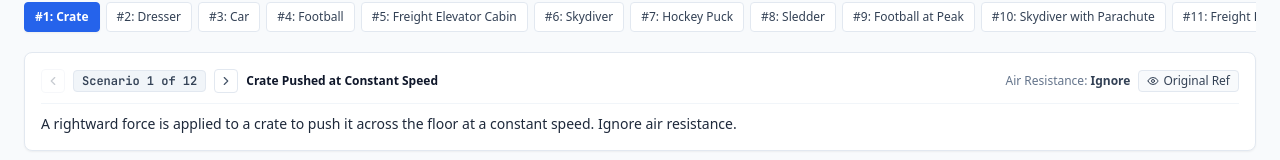
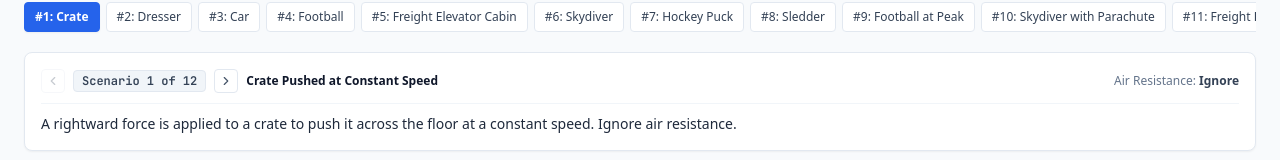
Before and after one commit to StwFate/Physics_Site, a React (Vite) app in the folder Physics_Site/: page / in a window 1280 px wide. Both pictures are taken after a click on the button "Free-Body Diagrams". Shown: the part 161-321 px from the top of the page. Built offline with nearby package versions, Linux system fonts and the light colour scheme.

Commit message:
feat(FBDModule): remove legacy 'Original Ref' button and preview modal

```diff
--- a/Physics_Site/src/components/FBDModule.jsx
+++ b/Physics_Site/src/components/FBDModule.jsx
@@ -1,5 +1,5 @@
 import React, { useState, useEffect, useRef } from 'react'
-import { CheckCircle2, XCircle, ArrowRight, RotateCcw, Eye, Plus, X, Zap, ChevronLeft, ChevronRight } from 'lucide-react'
+import { CheckCircle2, XCircle, ArrowRight, RotateCcw, Plus, X, Zap, ChevronLeft, ChevronRight } from 'lucide-react'
 import confetti from 'canvas-confetti'
 import fbdScenarios from '../data/fbdScenarios.json'
 import ForceSymbol from './ForceSymbol'
@@ -27,7 +27,6 @@ export default function FBDModule() {
   const [isSubmitted, setIsSubmitted] = useState(false)
   const [isCorrect, setIsCorrect] = useState(false)
   const [feedback, setFeedback] = useState(null)
-  const [showOriginalRef, setShowOriginalRef] = useState(false)
   const [completedScenarios, setCompletedScenarios] = useState(() => {
     try {
       const saved = localStorage.getItem('physix_fbd_completed')
@@ -48,7 +47,6 @@ export default function FBDModule() {
     setIsSubmitted(false)
     setIsCorrect(false)
     setFeedback(null)
-    setShowOriginalRef(false)
   }, [scenarioIndex])
 
   // Close popover when clicking outside
@@ -266,30 +264,12 @@ export default function FBDModule() {
             <span className="text-slate-500">
               Air Resistance: <strong className="text-slate-700">{currentScenario.airResistance}</strong>
             </span>
-            <button
-              onClick={() => setShowOriginalRef(!showOriginalRef)}
-              className="flex items-center gap-1 px-2 py-0.5 bg-slate-50 hover:bg-slate-100 border border-slate-200 rounded text-slate-700 transition-colors"
-            >
-              <Eye className="w-3 h-3" />
-              <span>{showOriginalRef ? 'Hide Ref' : 'Original Ref'}</span>
-            </button>
           </div>
         </div>
 
         <p className="text-slate-800 text-xs sm:text-sm mt-2.5 leading-relaxed font-medium">
           {currentScenario.cleanDescription}
         </p>
-
-        {showOriginalRef && (
-          <div className="mt-3 p-3 bg-slate-50 rounded border border-slate-200 text-center animate-in fade-in">
-            <div className="text-[11px] text-slate-500 mb-2 font-mono">Original Solution Reference</div>
-            <img
-              src={`/media/free-body-diagrams/scenario-${currentScenario.id}.png`}
-              alt={`Scenario ${currentScenario.id} reference`}
-              className="max-h-56 mx-auto rounded border border-slate-200 object-contain"
-            />
-          </div>
-        )}
       </div>
 
       {/* Interactive FBD Canvas & Dynamic Status Area */}
```
